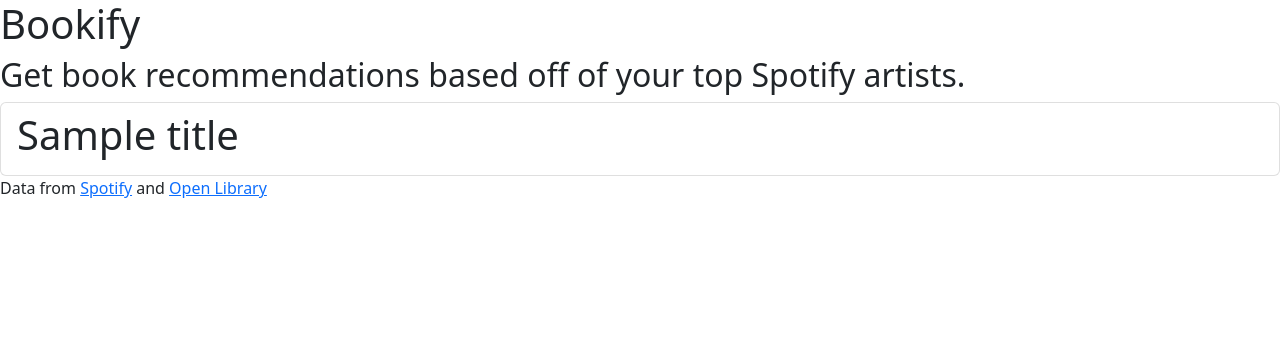
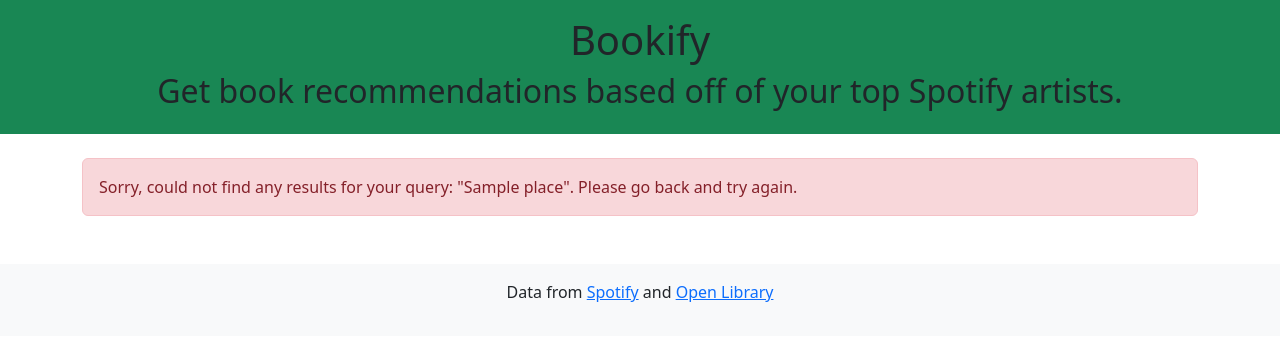
Before and after one commit to hoangkatelyn/final-project, a Flask app: template templates/results.html in a window 1280 px wide. Shown: the top 341 px of the page. Run offline with Flask 3, Linux system fonts and the light colour scheme; the template is opened without the code that fills it: most values are stand-ins (such as "Sample title", 1, 10 or a date in 2020); parts of the project's set-up code (start-up, migrations or seed data) failed here and were passed over.

Commit message:
Updating templates

```diff
--- a/templates/base.html
+++ b/templates/base.html
@@ -3,7 +3,7 @@
     <link href="https://cdn.jsdelivr.net/npm/bootstrap@5.2.3/dist/css/bootstrap.min.css" rel="stylesheet">
 </head>
 <body>
-    <header>
+    <header class="bg-success text-center py-3">
         <h1>Bookify</h1>
         <h2>Get book recommendations based off of your top Spotify artists.</h2>
     </header>
@@ -11,7 +11,7 @@
         {% block content %}
         {% endblock %}
     </main>
-    <footer>
+    <footer class="bg-light text-center py-3 mt-5">
         <p>
             Data from
             <a href="https://open.spotify.com/">Spotify</a>
--- a/templates/index.html
+++ b/templates/index.html
@@ -1,8 +1,8 @@
 {% extends "base.html" %}
 
 {% block content %}
-    <form action="/login" method="GET">
-        <input type="submit" class="btn btn-primary" value="Connect with Spotify">
+    <form action="/login" method="GET" class="text-center py-3">
+        <input type="submit" class="btn btn-success" value="Connect with Spotify">
 
     </form>
 {% endblock %}
--- a/templates/results.html
+++ b/templates/results.html
@@ -1,10 +1,28 @@
 {% extends "base.html" %}
 
 {% block content %}
-    {% for title in titles %}
-        <ul class = "list-group">
-            <li class="list-group-item"><h1>{{ title }}</h1></li>
-        </ul>
-    {% endfor %}
+
+    <div class="container mt-4">
+        {% if books|length != 10 %}
+            <div class="alert alert-danger">Sorry, could not find any results for your query: "{{ place }}". Please go back and try again.</div>
+        {% else %}
+            {% for title in titles %}
+                <div class = "row mb-4 align-items-center">
+                    <div class="col-md-3 text-center">
+                        <img src="{{ covers[loop.index0] }}" alt="Cover image for {{ title }}" class="img-fluid rounder shadow">
+                    </div>
+                    <div class="col-md-9">
+                        <h3>
+                            <a href="{{ urls[loop.index0] }}" target="_blank">
+                                {{ title }}
+                            </a>
+                        </h3>
+                        <p class="text-muted">by {{ authors[loop.index0] }}</p>
+                    </div>
+                </div>
+                <hr>
+            {% endfor %}
+        {% endif %}
+    </div>
 
 {% endblock %}
```
